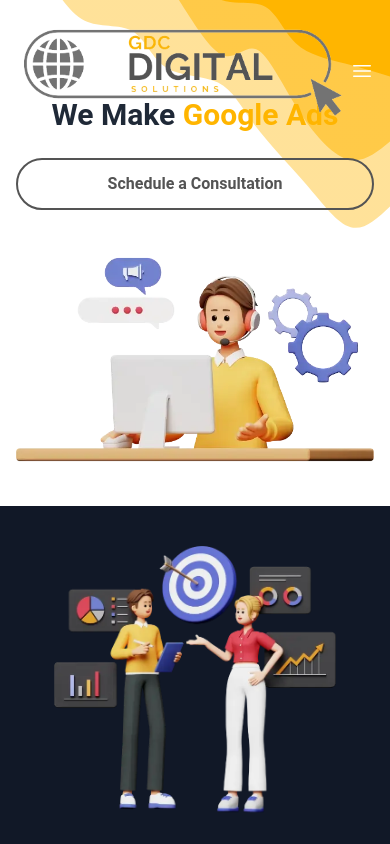
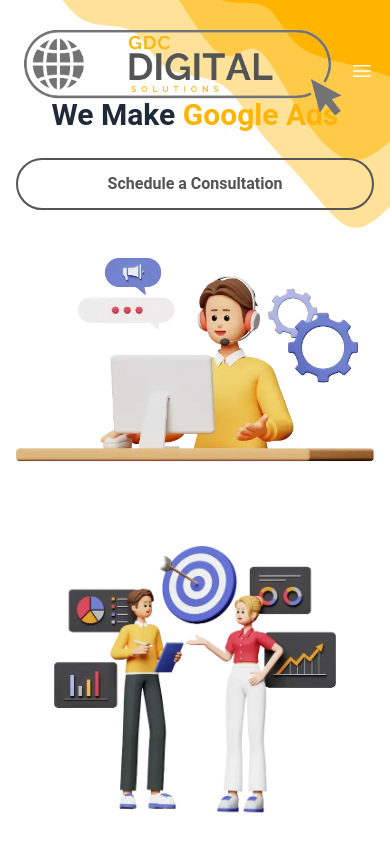
Before and after one commit to GDC-Consultants-Ltd/GDC-Digital-Solutions-Website, a Next.js app: page / in a window 390 px wide. Shown: the top 844 px of the page. Built offline with nearby package versions, Linux system fonts and the light colour scheme.

Commit message:
mobile cards issue

```diff
--- a/components/home/Services.js
+++ b/components/home/Services.js
@@ -126,7 +126,7 @@
             />
           ) : (
             // Mobile background - simple color or pattern
-            <div className="absolute inset-0 bg-gray-900" aria-hidden="true"></div>
+            <div className="absolute inset-0" aria-hidden="true"></div>
           )}
         </div>
       </div>
```
